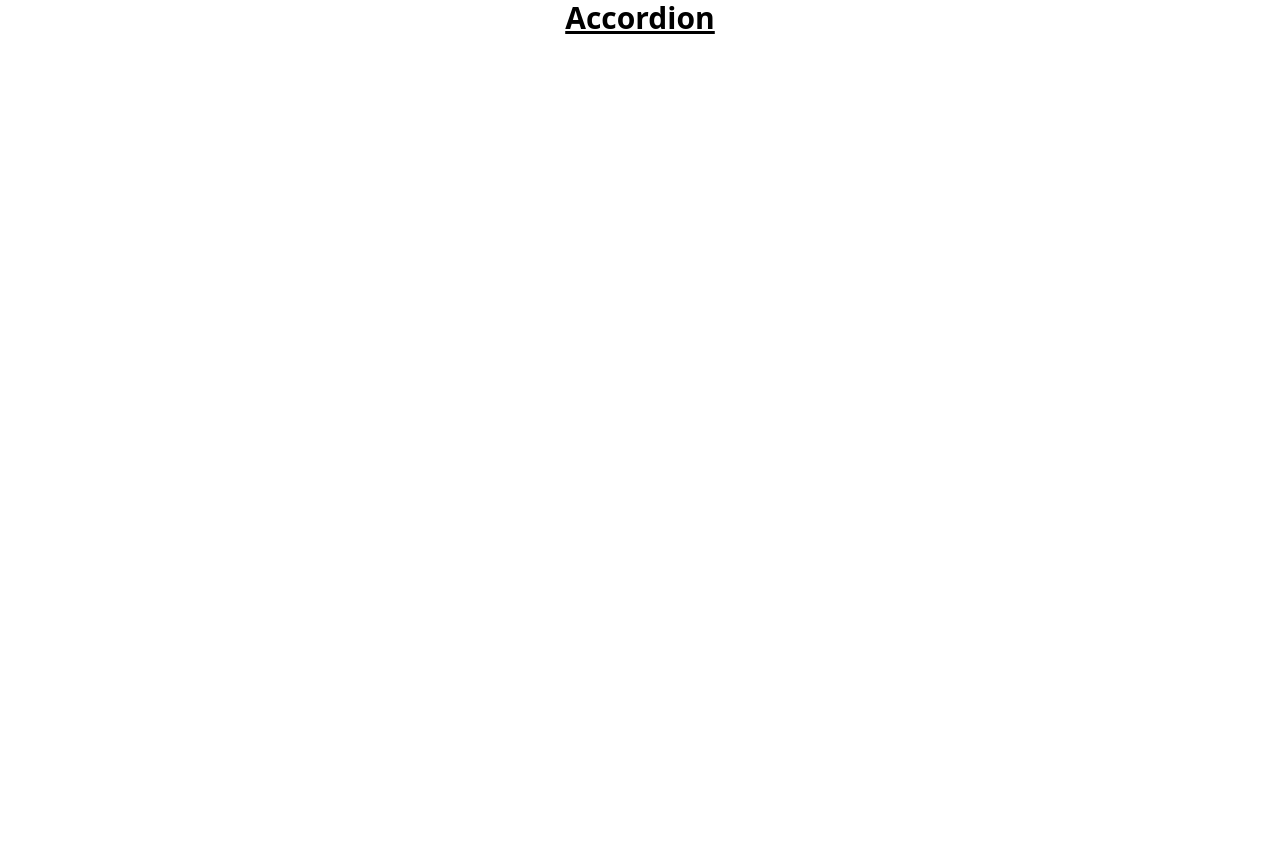
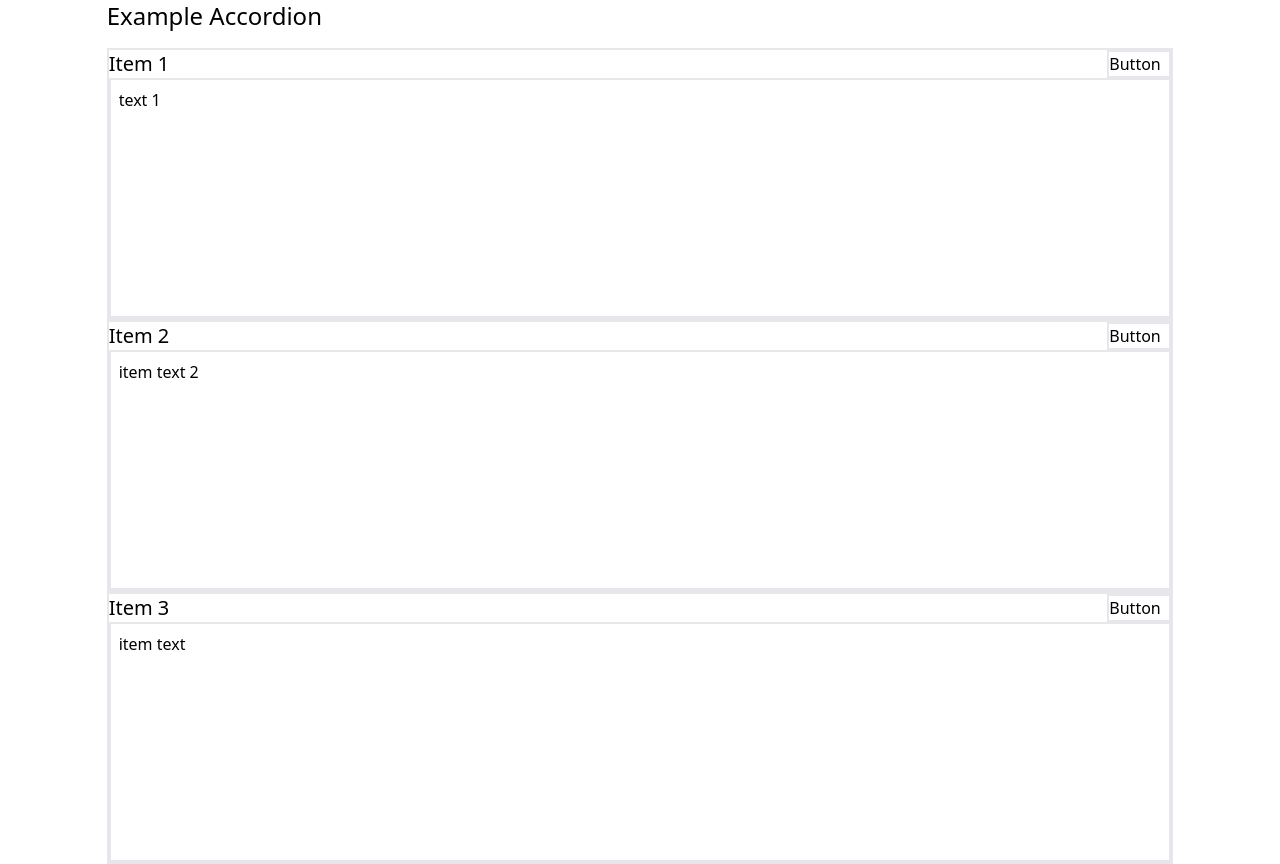
Before and after one commit to lsg93/compound-component-example, a React (Vite) app: page / in a window 1280 px wide. Before the commit the page ends 800 px from the top, so only its background shows below. Built offline with nearby package versions, Linux system fonts and the light colour scheme.

Commit message:
Started wiring together components

```diff
--- a/src/App.tsx
+++ b/src/App.tsx
@@ -1,10 +1,27 @@
-import Accordion from "./Components/Accordion";
+import Accordion from "./Components/Accordion/Accordion";
 import Container from "./Components/Container";
 
 function App() {
 	return (
 		<Container>
-			<Accordion />
+			<Accordion>
+				<Accordion.Header>Example Accordion</Accordion.Header>
+				<Accordion.Item>
+					<Accordion.Title>Item 1</Accordion.Title>
+					<Accordion.Button></Accordion.Button>
+					<Accordion.Body> text 1</Accordion.Body>
+				</Accordion.Item>
+				<Accordion.Item>
+					<Accordion.Title>Item 2</Accordion.Title>
+					<Accordion.Button></Accordion.Button>
+					<Accordion.Body>item text 2</Accordion.Body>
+				</Accordion.Item>
+				<Accordion.Item>
+					<Accordion.Title>Item 3</Accordion.Title>
+					<Accordion.Button></Accordion.Button>
+					<Accordion.Body>item text</Accordion.Body>
+				</Accordion.Item>
+			</Accordion>
 		</Container>
 	);
 }
--- a/src/Components/Accordion.tsx
+++ /dev/null
@@ -1,7 +0,0 @@
-function Accordion() {
-	return (
-		<h1 className="text-3xl font-bold underline text-center">Accordion</h1>
-	);
-}
-
-export default Accordion;
--- /dev/null
+++ b/src/Components/Accordion/Accordion.tsx
@@ -0,0 +1,81 @@
+import { createContext, useContext, useMemo, useState } from "react";
+import { AccordionProps, AccordionHeaderProps } from "./types";
+
+const AccordionContext = createContext(null);
+
+// Get context, can
+const getAccordionContext = () => {
+	const context = useContext(AccordionContext);
+	return context ?? null;
+};
+
+function Accordion({ children, multiple, defaultOpen }: AccordionProps) {
+	// functionality goes here...
+	const [activeItems, setActiveItems] = useState<number[]>(
+		defaultOpen ? [defaultOpen] : []
+	);
+
+	/**
+	 * Handles toggling of individual items in the accordion
+	 * @param index
+	 */
+	const handleToggle = (index: number) => {
+		if (multiple) {
+			// Probably use an array?
+		}
+		console.log("open/close");
+	};
+
+	const contextValues = useMemo(() => {
+		return {
+			activeItems,
+			handleToggle,
+		};
+	}, []);
+
+	return (
+		<AccordionContext.Provider value={contextValues}>
+			<div className="mx-auto w-5/6">{children}</div>
+		</AccordionContext.Provider>
+	);
+}
+
+function AccordionHeader({ children }: AccordionHeaderProps) {
+	return <div className="mb-4 text-2xl">{children}</div>;
+}
+
+function AccordionItem({ children }: AccordionItemProps) {
+	return <div className="flex border-2 flex-wrap">{children}</div>;
+}
+
+function AccordionBody({ children }: AccordionItemBodyProps) {
+	// should take children maybe?
+	return <div className="basis-full h-60 border-2 p-2">{children}</div>;
+}
+
+function AccordionButton() {
+	// should take on/off props
+	// should take icons
+	const { handleToggle } = getAccordionContext();
+	return (
+		<div className="ms-auto w-16 border-2" onClick={handleToggle}>
+			Button
+		</div>
+	);
+}
+
+function AccordionTitle({ children }: AccordionItemTitleProps) {
+	return (
+		<div className="flex-1 text-xl">
+			<span>{children}</span>
+		</div>
+	);
+}
+
+Accordion.Button = AccordionButton;
+Accordion.Body = AccordionBody;
+Accordion.Header = AccordionHeader;
+Accordion.Item = AccordionItem;
+Accordion.Title = AccordionTitle;
+
+export default Accordion;
--- /dev/null
+++ b/src/Components/Accordion/types.ts
@@ -0,0 +1,24 @@
+type AccordionProps = {
+	readonly children: React.ReactNode;
+	multiple: boolean; // Specifies whether multiple parts of the accordion be opened at once
+	defaultOpen?: number; // Optionally specifies an index that should be open by default.
+};
+type AccordionHeaderProps = {
+	children: string;
+};
+
+type AccordionItemProps = {
+	readonly children: React.ReactNode;
+};
+
+type AccordionItemBodyProps = {
+	readonly children: React.ReactNode;
+};
+
+type AccordionItemButtonProps = {
+	children: string;
+};
+
+type AccordionItemTitleProps = {
+	readonly children: string;
+};
--- a/src/Components/Container.tsx
+++ b/src/Components/Container.tsx
@@ -3,7 +3,7 @@ type ContainerProps = {
 };
 
 function Container({ children }: ContainerProps) {
-	return <div className="container max-w-full">{children}</div>;
+	return <div className="container max-w-full flex">{children}</div>;
 }
 
 export default Container;
```
